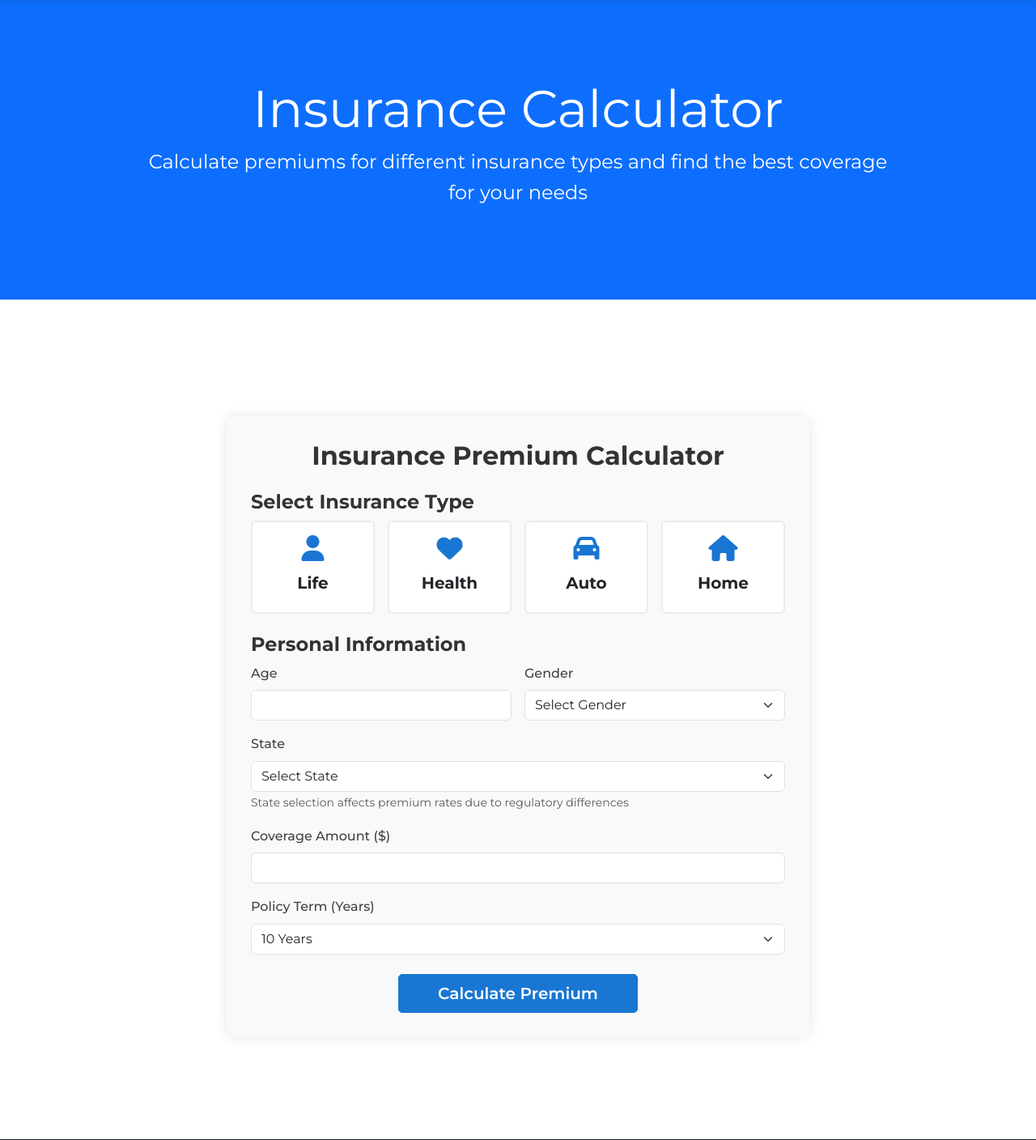
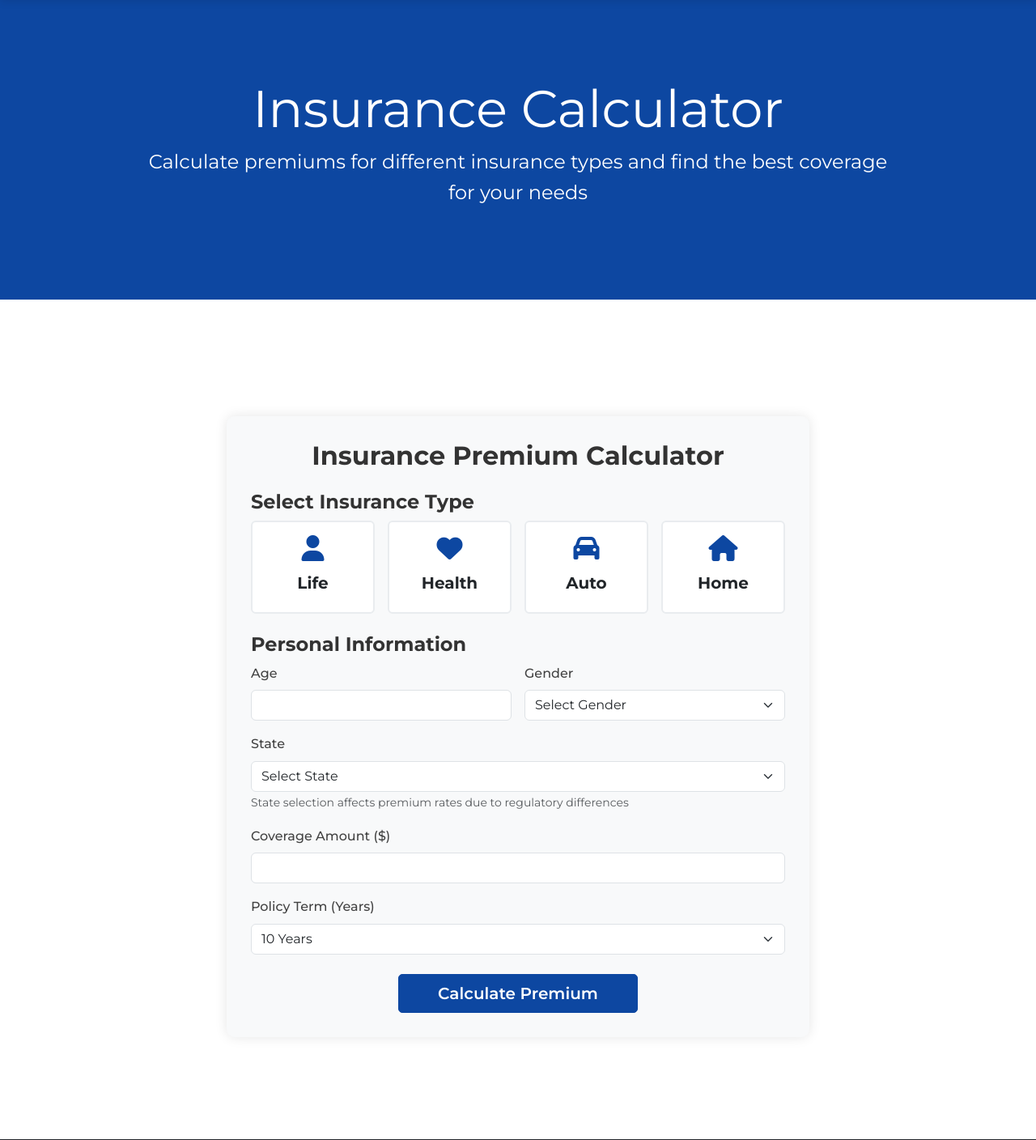
Before and after one commit to krishnadhakal03/wealthpro, a Django app: page /insurance-calculator/ in a window 1280 px wide. Shown: the part 81-1489 px from the top of the page at 81% size. Run offline with Django 5.2, Linux system fonts and the light colour scheme; data comes from the database, SQL or seed files in the repository.

Commit message:
Change insurance calculator colors to darker blue for better visual contrast

```diff
--- a/main/templates/main/insurance_calculator.html
+++ b/main/templates/main/insurance_calculator.html
@@ -23,22 +23,22 @@
 
     .insurance-type-card:hover {
         transform: translateY(-5px);
-        border-color: #1976d2;
+        border-color: #0d47a1;
     }
 
     .insurance-type-card.selected {
-        border-color: #1976d2;
-        background-color: rgba(25, 118, 210, 0.05);
+        border-color: #0d47a1;
+        background-color: rgba(13, 71, 161, 0.05);
     }
 
     .insurance-icon {
         font-size: 2rem;
-        color: #1976d2;
+        color: #0d47a1;
         margin-bottom: 15px;
     }
 
     .result-box {
-        background-color: #1976d2;
+        background-color: #0d47a1;
         color: white;
         border-radius: 10px;
         padding: 25px;
@@ -69,13 +69,13 @@
     }
 
     .btn-primary {
-        background-color: #1976d2;
-        border-color: #1976d2;
+        background-color: #0d47a1;
+        border-color: #0d47a1;
     }
 
     .btn-primary:hover {
-        background-color: #1565c0;
-        border-color: #1565c0;
+        background-color: #083677;
+        border-color: #083677;
     }
 
     .state-factor {
@@ -83,6 +83,11 @@
         padding: 10px;
         border-radius: 6px;
         margin-top: 10px;
+    }
+
+    /* Override Bootstrap's bg-primary with our darker blue */
+    .bg-primary {
+        background-color: #0d47a1 !important;
     }
 </style>
 {% endblock %}
```
